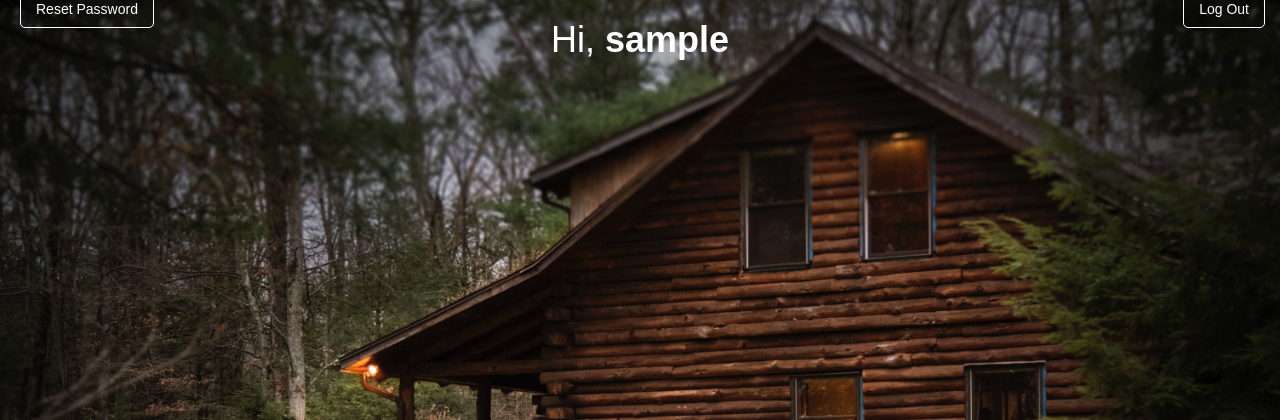
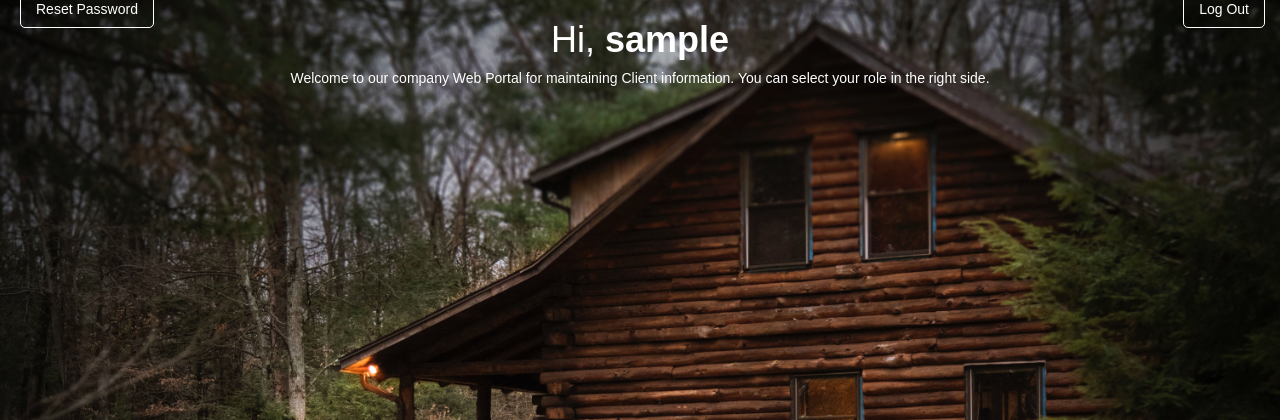
Before and after one commit to xSomoy/WebPortal, a PHP site: page / in a window 1280 px wide. Shown: the top 420 px of the page. Run offline with PHP 8.4, Linux system fonts and the light colour scheme; the visitor is signed in with stand-in values (Sample User, id 1).

Commit message:
working on home page

```diff
--- a/php files/index.php
+++ b/php files/index.php
@@ -55,9 +55,11 @@ if(!isset($_SESSION["loggedin"]) || $_SESSION["loggedin"] !== true){
 
 
     <div class="welcome">
-        <h1>Hi, <b>
-         <?php echo htmlspecialchars($_SESSION["username"]); ?>
-        </b></h1>
+        <h1>Hi,<b> <?php echo htmlspecialchars($_SESSION["username"]); ?></b></h1>
+        <p>Welcome to our company Web Portal for maintaining Client information.
+            You can select your role in the right side. <br>
+
+        </p>
     </div>
 
     </div>
```
